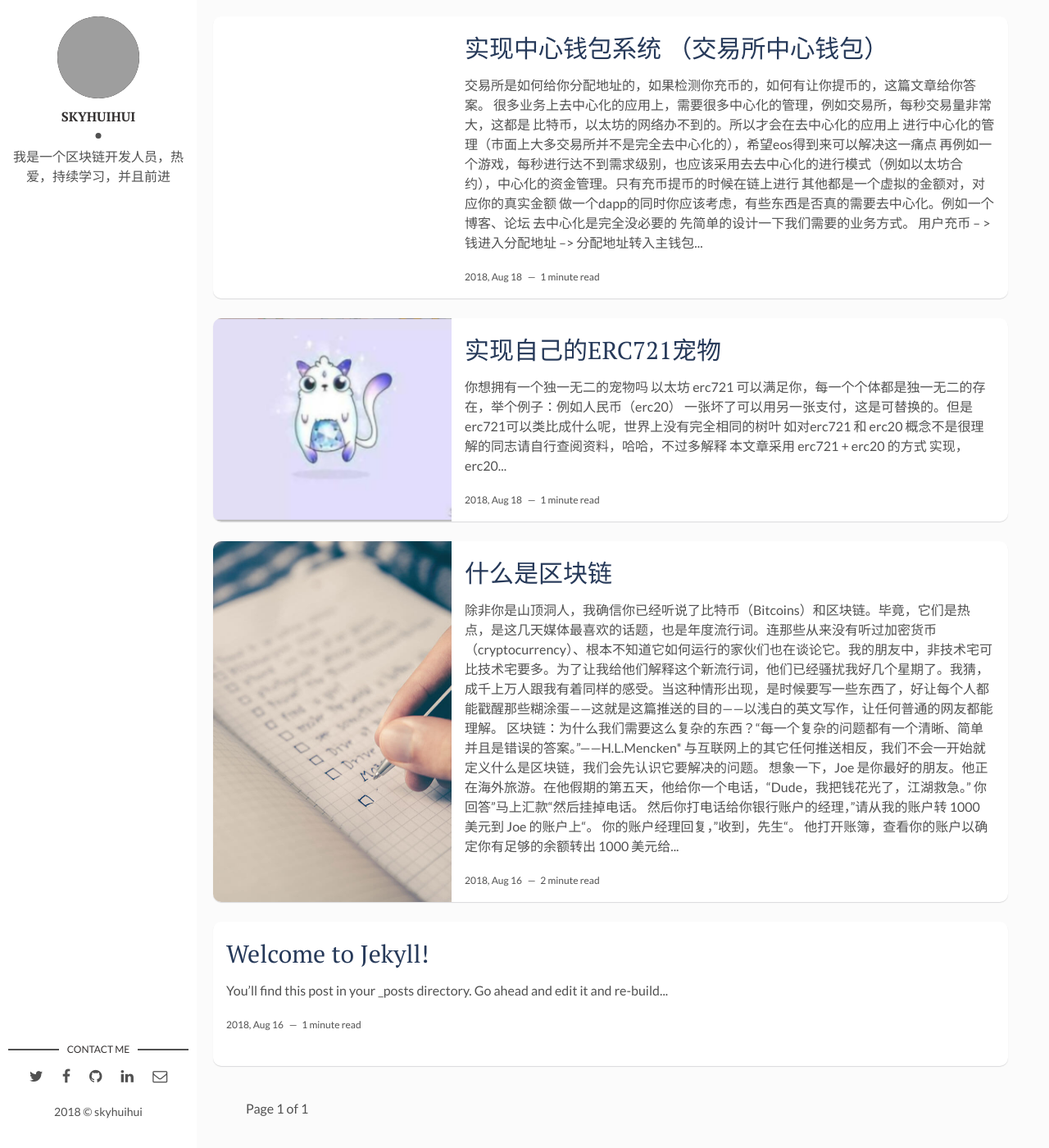
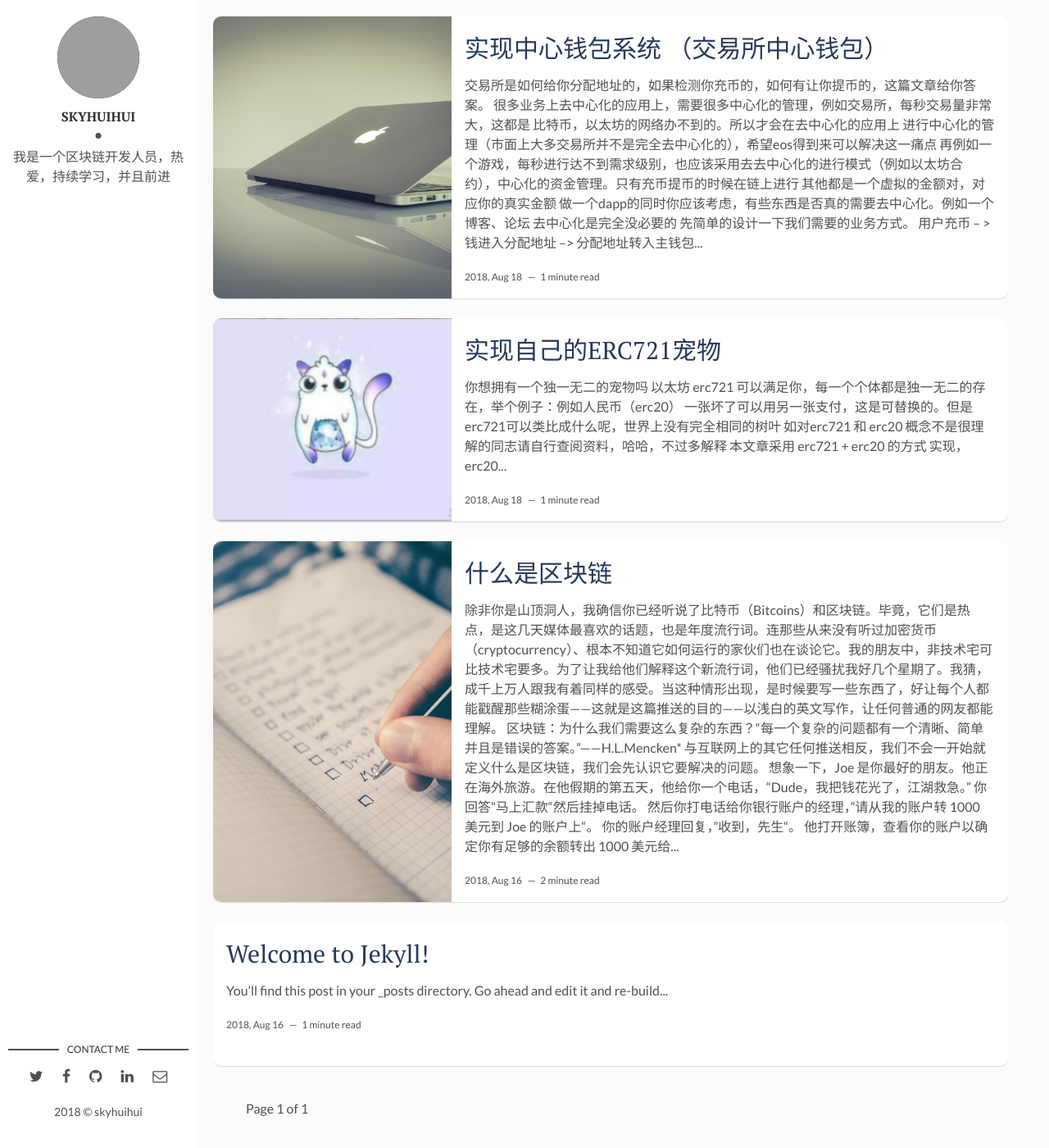
Before and after one commit to skyhuihui/skyhuihui.github.io, a Jekyll site: the page built from index.html, in a window 1280 px wide and 1400 px high. Shown: the whole window at 82% size. Built offline with Jekyll 4.4.1, drawn with Linux system fonts in a browser that asks for light colours; the list of posts is cut into pages by our own code; grey boxes are pictures that could not be loaded.

Commit message:
Update 2018-08-31-实现中心钱包系统 （交易所中心钱包）.markdown

```diff
--- a/_posts/2018-08-31-实现中心钱包系统 （交易所中心钱包）.markdown
+++ b/_posts/2018-08-31-实现中心钱包系统 （交易所中心钱包）.markdown
@@ -3,7 +3,7 @@ layout: post
 title: 实现中心钱包系统 （交易所中心钱包）
 date: 2018-08-18 05:00:00 +0300
 description: 中心钱包系统 # Add post description (optional)
-img: workflow.jpg# Add image post (optional)
+img: workflow.jpg
 tags: [区块链,智能合约,以太坊,钱包架构] # add tag
 ---
 ### 交易所是如何给你分配地址的，如果检测你充币的，如何有让你提币的，这篇文章给你答案。
```
